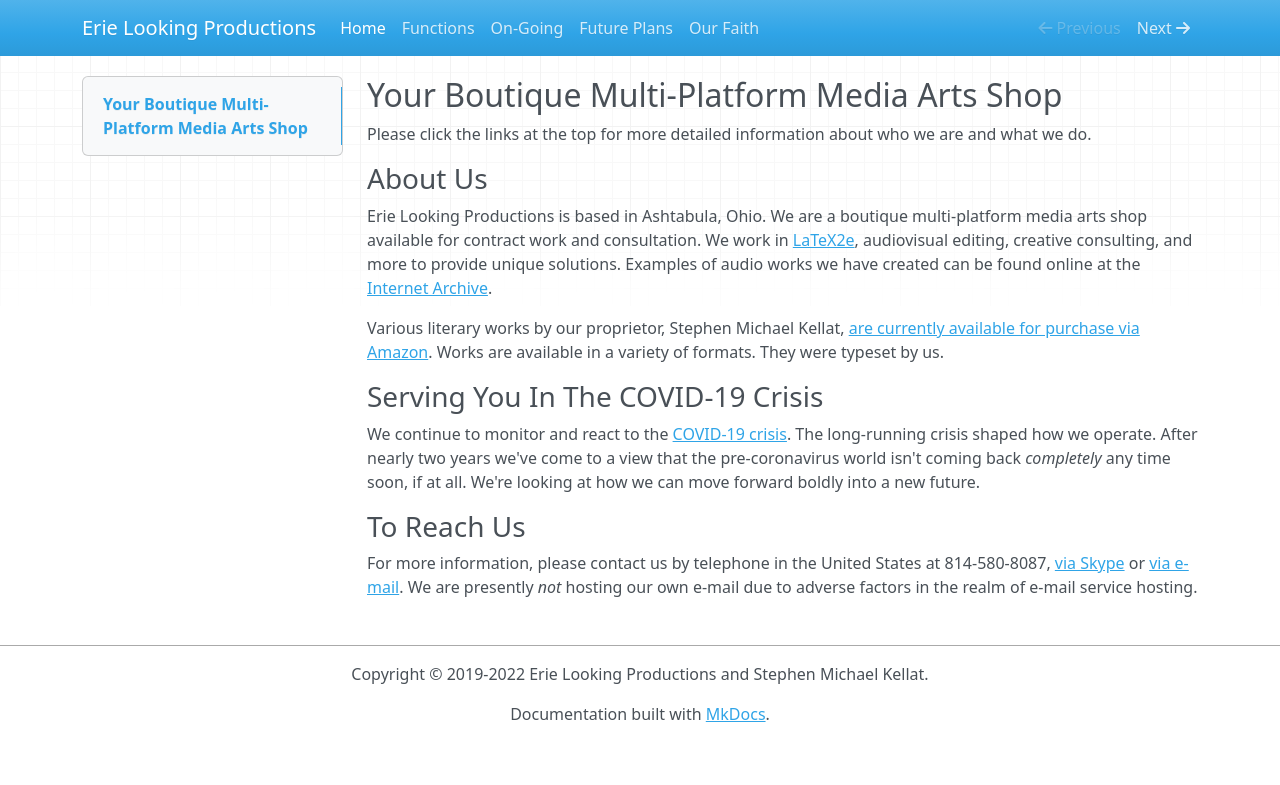
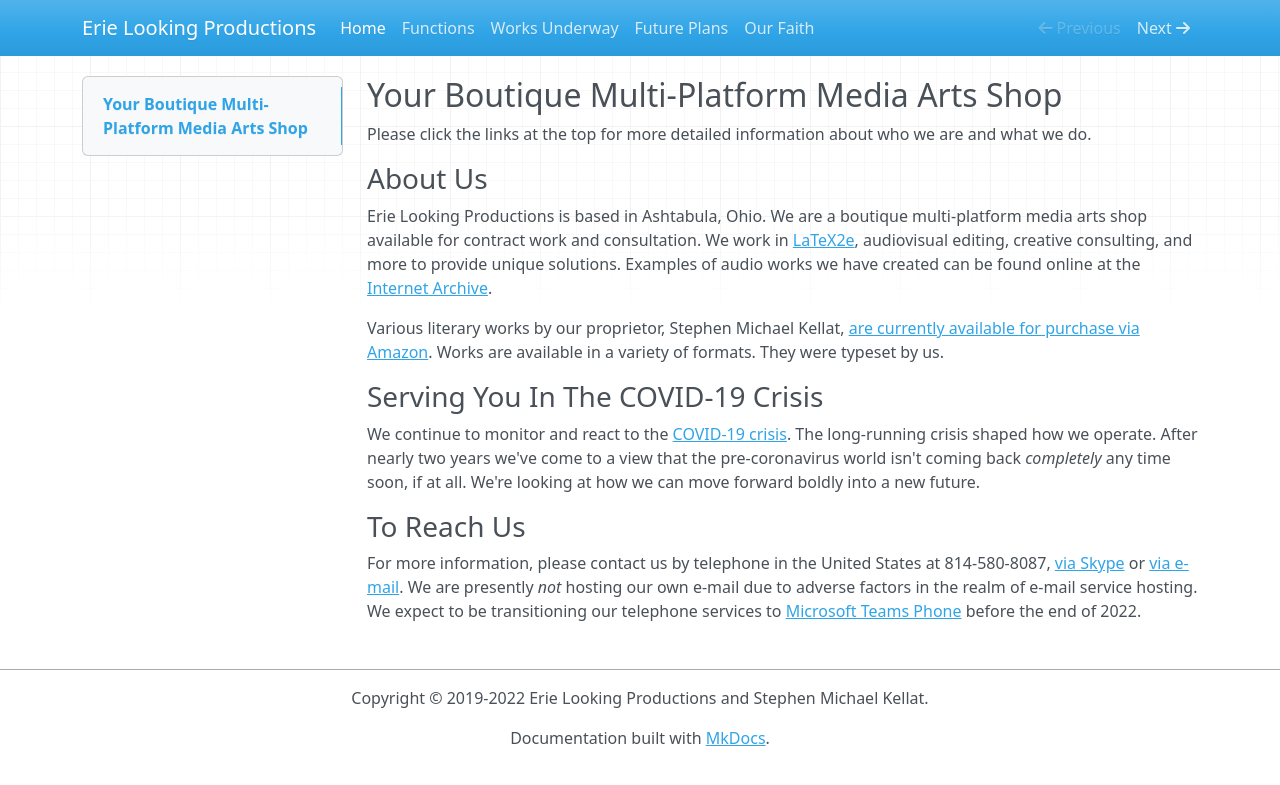
Before and after one commit to skellat/mkdocs-cms, an MkDocs documentation site: the page built from docs/index.md, in a window 1280 px wide. Shown: the top 785 px of the page. Built offline with MkDocs 1.6.1, drawn with Linux system fonts in a browser that asks for light colours; nearby versions of some CDN libraries.

Commit message:
Minor change to the homepage
Signed-off-by: Stephen Michael Kellat <skellat@ubuntu.com>

```diff
--- a/docs/index.md
+++ b/docs/index.md
@@ -14,4 +14,4 @@ We continue to monitor and react to the [COVID-19 crisis](https://simple.wikiped
 
 ### To Reach Us
 
-For more information, please contact us by telephone in the United States at 814-580-8087, <a href="skype:stephen.michael.kellat?chat">via Skype</a> or <a href="mailto:ashtabulaecv197@gmail.com">via e-mail</A>.  We are presently *not* hosting our own e-mail due to adverse factors in the realm of e-mail service hosting.
+For more information, please contact us by telephone in the United States at 814-580-8087, <a href="skype:stephen.michael.kellat?chat">via Skype</a> or <a href="mailto:ashtabulaecv197@gmail.com">via e-mail</A>.  We are presently *not* hosting our own e-mail due to adverse factors in the realm of e-mail service hosting.  We expect to be transitioning our telephone services to [Microsoft Teams Phone](https://www.microsoft.com/en-us/microsoft-teams/microsoft-teams-phone) before the end of 2022.
--- a/mkdocs.yml
+++ b/mkdocs.yml
@@ -8,6 +8,6 @@ plugins: []
 nav:
      - Home: index.md
      - Functions: services.md
-     - On-Going: wip.md
+     - Works Underway: wip.md
      - Future Plans: statement.md
      - Our Faith: faith.md
```
